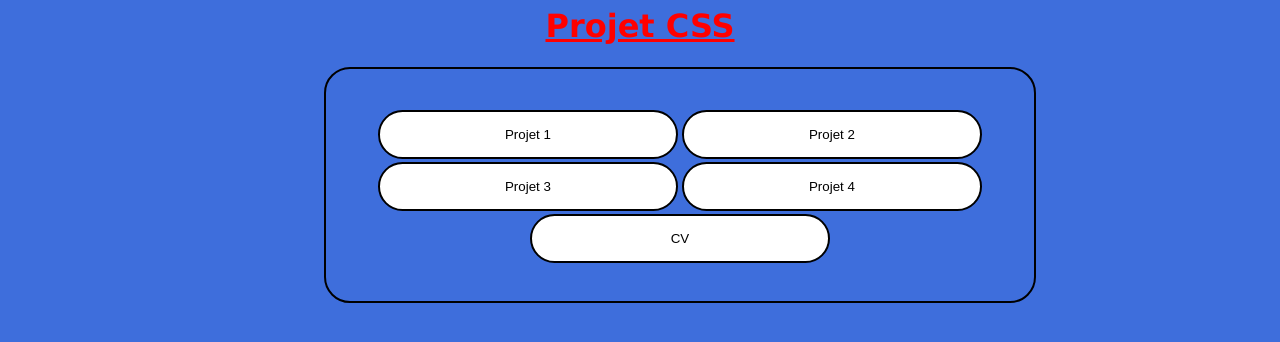
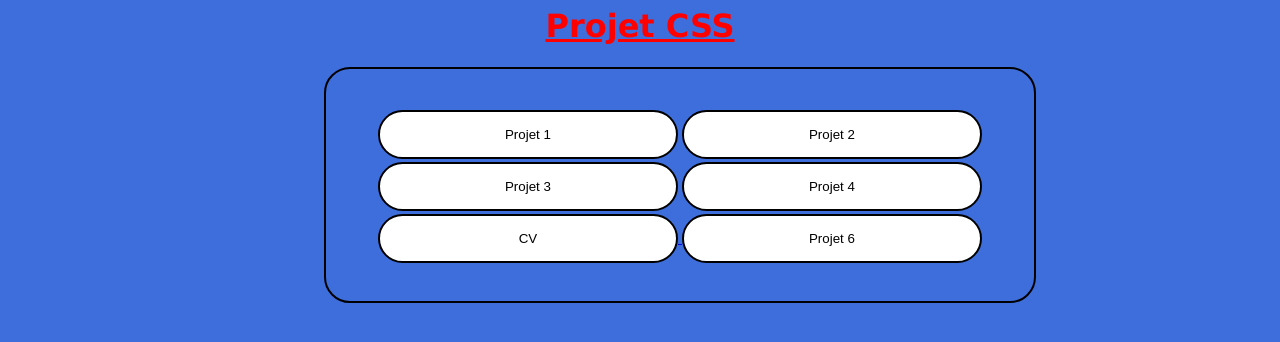
Before and after one commit to 4saisons91/site3, a plain HTML site: page projetcss.html in a window 1280 px wide. Shown: the part 110-452 px from the top of the page. Drawn offline with Linux system fonts and the light colour scheme.

Commit message:
Add files via upload

```diff
--- a/projetcss.html
+++ b/projetcss.html
@@ -15,6 +15,7 @@
 <button onclick="window.location.href='TP3.html';">Projet 3</button>
 <button onclick="window.location.href='menu.html';">Projet 4</button>
 <a href="cv.html" target="_blank"> <button> CV </button> </a>
+<button onclick="window.location.href='rubrique.html';">Projet 6</button>
 </div>
 
 </body>
```
